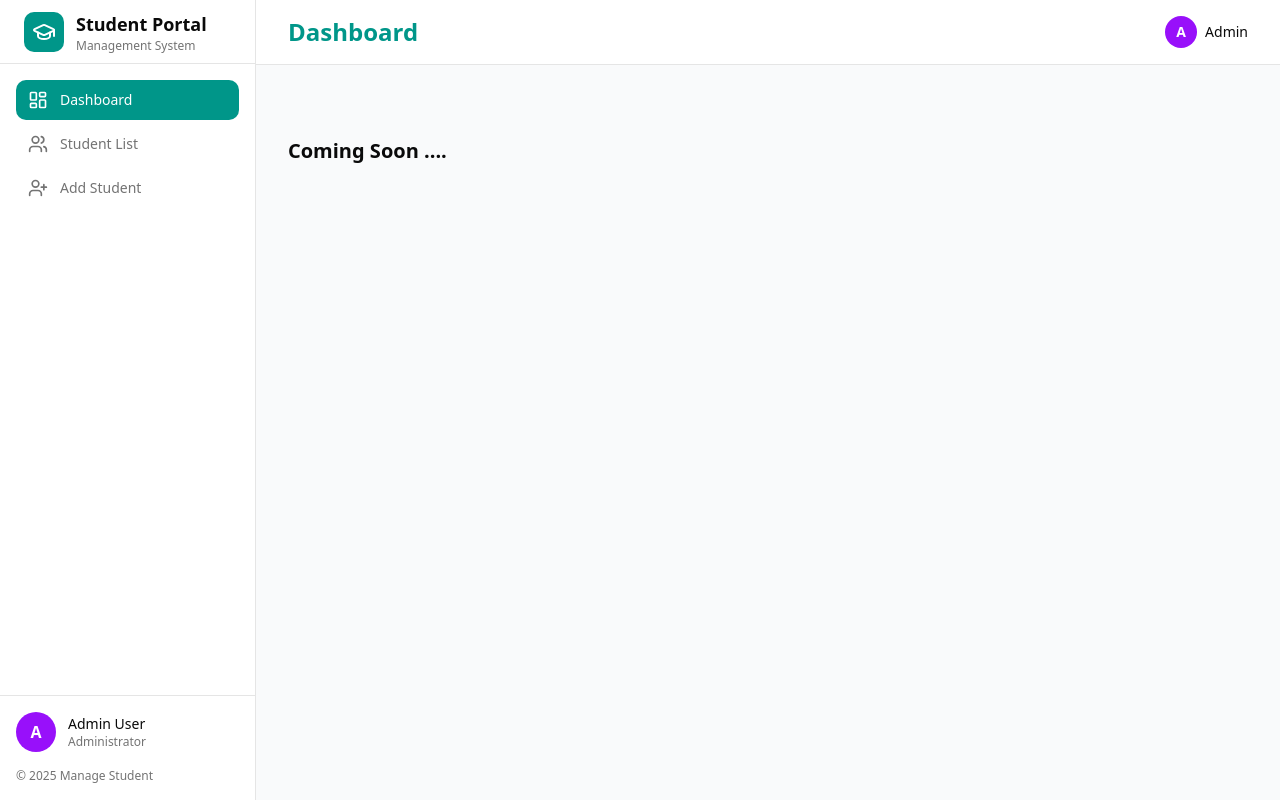
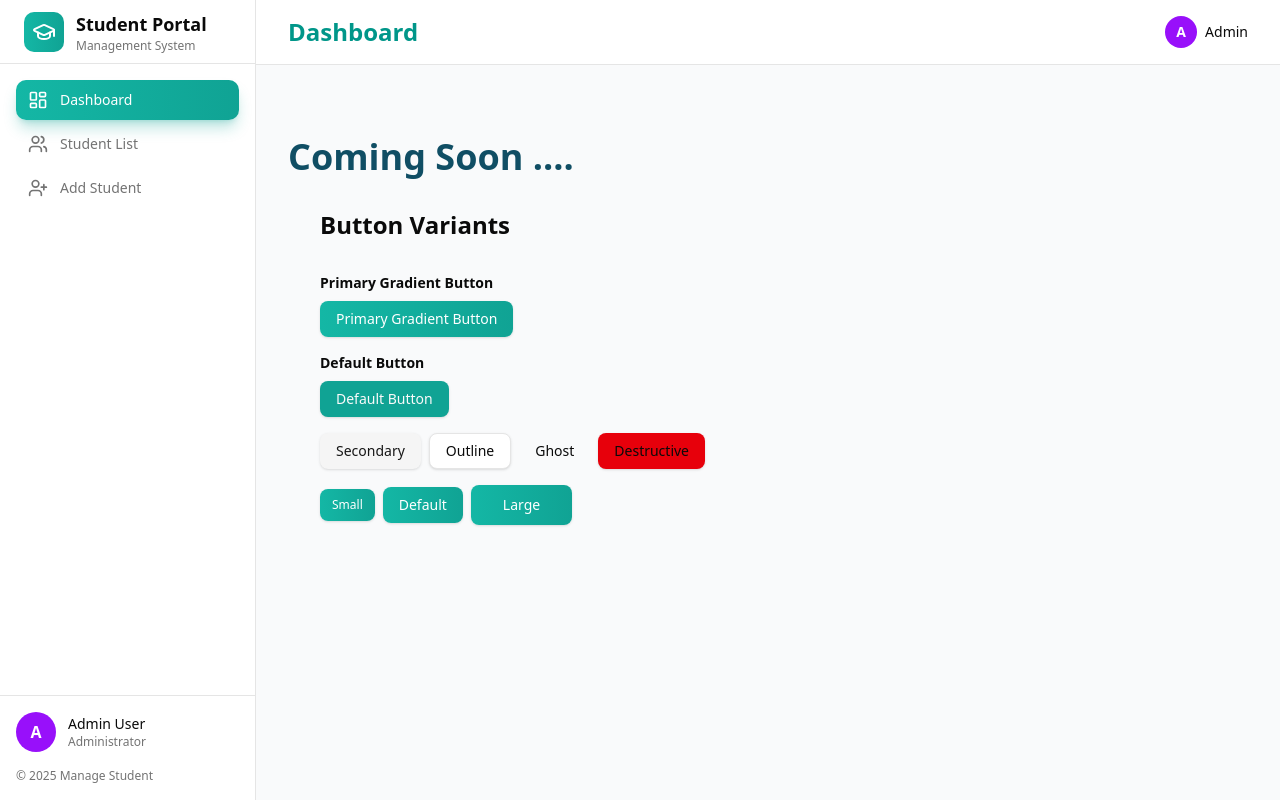
Before and after one commit to mdmitulhossen/Assignment-College-Student-Management-System, a Next.js app: page / in a window 1280 px wide. Built offline with nearby package versions, Linux system fonts and the light colour scheme.

Commit message:
feat: setup color

```diff
--- a/src/app/(dashboard)/page.tsx
+++ b/src/app/(dashboard)/page.tsx
@@ -1,8 +1,10 @@
+import { ButtonExamples } from "@/components/examples/button-examples";
 
 const DashboardPage = () => {
     return (
         <div className="py-10">
-            <p className="text-xl font-semibold">Coming Soon ....</p>
+            <p className="text-4xl font-semibold text-cyan-900">Coming Soon ....</p>
+            <ButtonExamples />
         </div>
     );
 };
--- a/src/app/globals.css
+++ b/src/app/globals.css
@@ -54,8 +54,10 @@
   --card-foreground: oklch(0.145 0 0);
   --popover: oklch(1 0 0);
   --popover-foreground: oklch(0.145 0 0);
-  --primary: oklch(0.205 0 0);
+  --primary: #10A394;
   --primary-foreground: oklch(0.985 0 0);
+  --gradient-start: #14B7A5;
+  --gradient-end: #10A394;
   --secondary: oklch(0.97 0 0);
   --secondary-foreground: oklch(0.205 0 0);
   --muted: oklch(0.97 0 0);
@@ -88,8 +90,10 @@
   --card-foreground: oklch(0.985 0 0);
   --popover: oklch(0.205 0 0);
   --popover-foreground: oklch(0.985 0 0);
-  --primary: oklch(0.922 0 0);
-  --primary-foreground: oklch(0.205 0 0);
+  --primary: #10A394;
+  --primary-foreground: oklch(0.985 0 0);
+  --gradient-start: #14B7A5;
+  --gradient-end: #10A394;
   --secondary: oklch(0.269 0 0);
   --secondary-foreground: oklch(0.985 0 0);
   --muted: oklch(0.269 0 0);
--- /dev/null
+++ b/src/components/examples/button-examples.tsx
@@ -0,0 +1,38 @@
+import { Button } from "@/components/ui/button"
+
+// Example usage of the Button component with gradient primary variant
+
+export function ButtonExamples() {
+    return (
+        <div className="flex flex-col gap-4 p-8">
+            <h2 className="text-2xl font-bold mb-4">Button Variants</h2>
+
+            {/* Gradient Primary Button */}
+            <div>
+                <h3 className="text-sm font-semibold mb-2">Primary Gradient Button</h3>
+                <Button variant="primary">Primary Gradient Button</Button>
+            </div>
+
+            {/* Default Button */}
+            <div>
+                <h3 className="text-sm font-semibold mb-2">Default Button</h3>
+                <Button variant="default">Default Button</Button>
+            </div>
+
+            {/* Other Variants */}
+            <div className="flex gap-2">
+                <Button variant="secondary">Secondary</Button>
+                <Button variant="outline">Outline</Button>
+                <Button variant="ghost">Ghost</Button>
+                <Button variant="destructive">Destructive</Button>
+            </div>
+
+            {/* Different Sizes */}
+            <div className="flex gap-2 items-center">
+                <Button variant="primary" size="sm">Small</Button>
+                <Button variant="primary" size="default">Default</Button>
+                <Button variant="primary" size="lg">Large</Button>
+            </div>
+        </div>
+    )
+}
--- a/src/components/shared/SideBar.tsx
+++ b/src/components/shared/SideBar.tsx
@@ -34,7 +34,7 @@
             <div className="flex h-full flex-col">
                 {/* Logo */}
                 <div className="flex h-16 items-center gap-3 border-b px-6">
-                    <div className="flex h-10 w-10 items-center justify-center rounded-lg bg-teal-600">
+                    <div className="flex h-10 w-10 items-center justify-center rounded-lg bg-linear-to-r from-(--gradient-start) to-(--gradient-end)">
                         <GraduationCap className="h-6 w-6 text-white" />
                     </div>
                     <div>
@@ -52,9 +52,9 @@
                                 key={item.href}
                                 href={item.href}
                                 className={cn(
-                                    'flex items-center gap-3 rounded-lg px-3 py-2.5 text-sm font-medium transition-colors',
+                                    'flex items-center gap-3 rounded-lg px-3 py-2.5 text-sm font-medium transition-all',
                                     item.active
-                                        ? 'bg-teal-600 text-white'
+                                        ? 'bg-linear-to-r from-(--gradient-start) to-(--gradient-end) text-white shadow-lg shadow-primary/30'
                                         : 'text-muted-foreground hover:bg-accent hover:text-accent-foreground'
                                 )}
                             >
--- /dev/null
+++ b/src/components/ui/button.tsx
@@ -0,0 +1,58 @@
+import { cva, type VariantProps } from "class-variance-authority"
+import * as React from "react"
+
+import { cn } from "@/lib/utils"
+
+const buttonVariants = cva(
+    "inline-flex items-center justify-center gap-2 whitespace-nowrap rounded-md text-sm font-medium transition-colors focus-visible:outline-none focus-visible:ring-1 focus-visible:ring-ring disabled:pointer-events-none disabled:opacity-50 [&_svg]:pointer-events-none [&_svg]:size-4 [&_svg]:shrink-0",
+    {
+        variants: {
+            variant: {
+                default:
+                    "bg-primary text-primary-foreground shadow hover:bg-primary/90",
+                primary:
+                    "bg-gradient-to-r from-[var(--gradient-start)] to-[var(--gradient-end)] text-white shadow hover:opacity-90 transition-opacity",
+                destructive:
+                    "bg-destructive text-destructive-foreground shadow-sm hover:bg-destructive/90",
+                outline:
+                    "border border-input bg-background shadow-sm hover:bg-accent hover:text-accent-foreground",
+                secondary:
+                    "bg-secondary text-secondary-foreground shadow-sm hover:bg-secondary/80",
+                ghost: "hover:bg-accent hover:text-accent-foreground",
+                link: "text-primary underline-offset-4 hover:underline",
+            },
+            size: {
+                default: "h-9 px-4 py-2",
+                sm: "h-8 rounded-md px-3 text-xs",
+                lg: "h-10 rounded-md px-8",
+                icon: "h-9 w-9",
+            },
+        },
+        defaultVariants: {
+            variant: "default",
+            size: "default",
+        },
+    }
+)
+
+export interface ButtonProps
+    extends React.ButtonHTMLAttributes<HTMLButtonElement>,
+    VariantProps<typeof buttonVariants> {
+    asChild?: boolean
+}
+
+const Button = React.forwardRef<HTMLButtonElement, ButtonProps>(
+    ({ className, variant, size, asChild = false, ...props }, ref) => {
+        const Comp = "button"
+        return (
+            <Comp
+                className={cn(buttonVariants({ variant, size, className }))}
+                ref={ref}
+                {...props}
+            />
+        )
+    }
+)
+Button.displayName = "Button"
+
+export { Button, buttonVariants }
```
